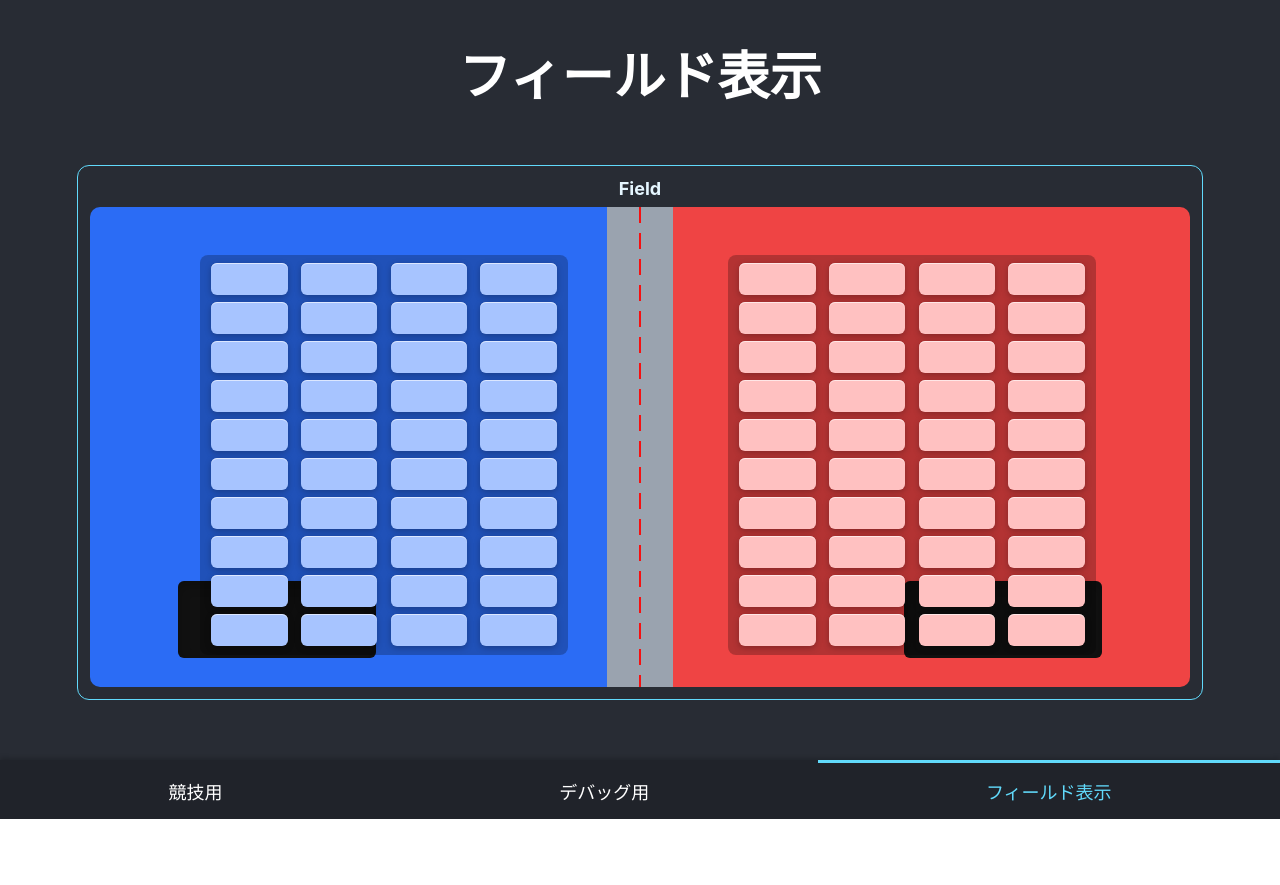
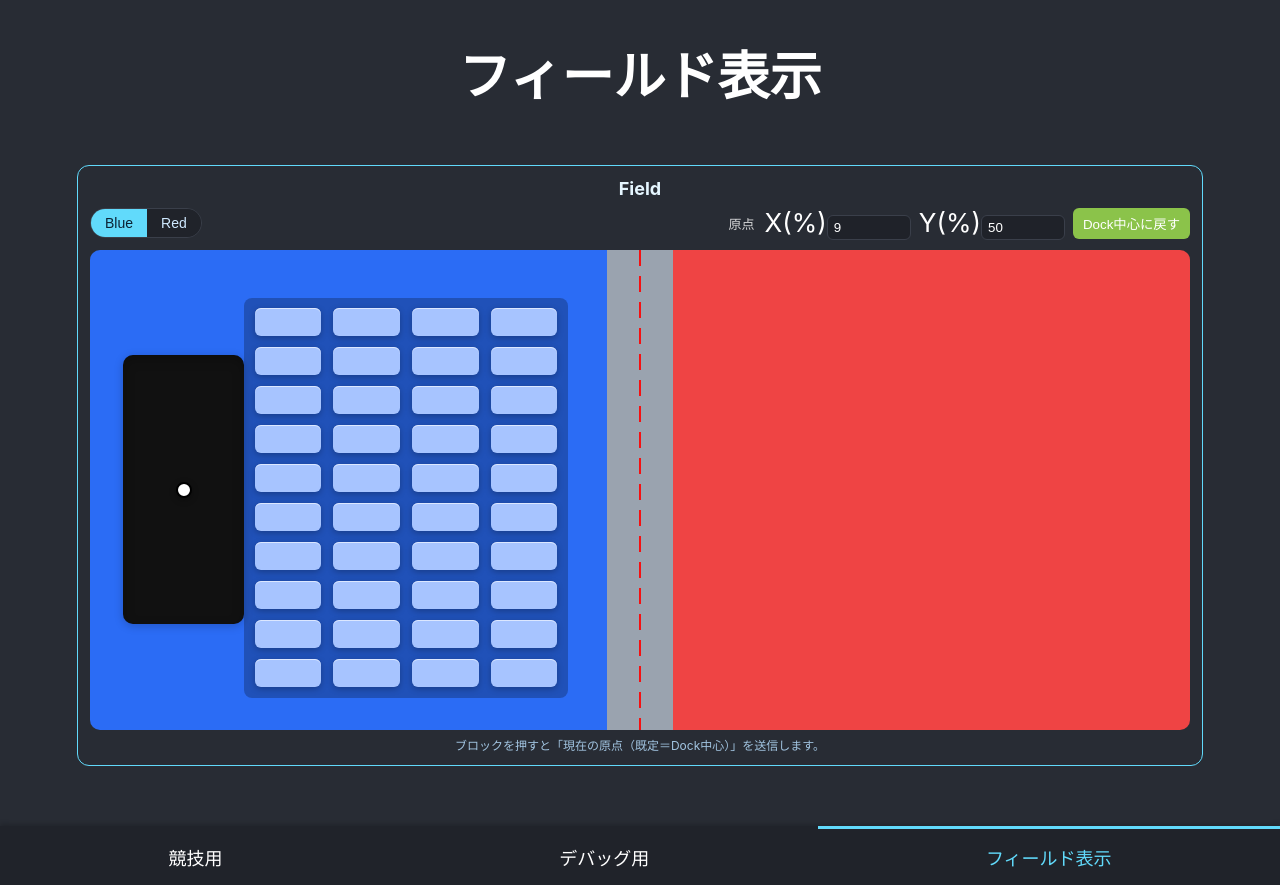
Before and after one commit to SameSameIndustry/catchrobo_app, a React (Create React App) app in the folder frontend/: page / in a window 1280 px wide. Both pictures are taken after a click on the button "フィールド表示". Before the commit the page ends 819 px from the top, so only its background shows below. Built offline with nearby package versions, Linux system fonts and the light colour scheme.

Commit message:
レイアウト変更

```diff
--- a/frontend/src/components/RobotField.css
+++ b/frontend/src/components/RobotField.css
@@ -4,27 +4,33 @@
   --red:  #ef4444;
   --mid:  #9aa3af;
 
-  /* 4×10 ブロック群の配置（左右は対称） */
+  /* 4×10 ブロック群（左右は対称） */
   --blocks-top: 10%;
   --blocks-h:   80%;
-  --blocks-w:   32%;
-  /* 右側のブロック群の left。左側はこれから対称計算 */
+  --blocks-w:   28%;
+  /* 右側のブロック群の left。左側は対称計算 */
   --blocks-right-left: 58%;
   --blocks-left-left:  calc(100% - (var(--blocks-right-left) + var(--blocks-w)));
+
+  /* 両端 Dock（黒長方形） */
+  --dock-w: 11%;
+  --dock-h: 56%;
+  --dock-margin: 3%;                        /* 画面端からの距離 */
+  --dock-top: calc(50% - var(--dock-h) / 2);
+  --dock-left-left:  var(--dock-margin);
+  --dock-right-left: calc(100% - var(--dock-margin) - var(--dock-w));
 }
 
-/* 外枠：幅は親に合わせつつ最大幅を抑える */
+/* 外枠 */
 .robot-field-outer {
   width: 100%;
-  max-width: 1100px;       /* 必要に応じて調整 */
+  max-width: 1100px;
   margin: 0 auto;
   padding: 12px;
   border: 1px solid #61dafb;
   border-radius: 12px;
   background: transparent;
 }
-
-/* タイトル */
 .robot-field-title {
   font-size: clamp(18px, 2.2vmin, 24px);
   font-weight: 700;
@@ -32,28 +38,50 @@
   color: #e5f6ff;
 }
 
-/* フィールド本体：16:9 を維持、画面からはみ出さないよう高さ上限 */
+/* コントロール */
+.field-controls {
+  display: flex;
+  gap: 16px;
+  align-items: center;
+  justify-content: space-between;
+  margin: 6px 0 10px;
+  flex-wrap: wrap;
+}
+.side-toggle {
+  display: inline-flex;
+  border: 1px solid #3a3f4a;
+  border-radius: 999px;
+  overflow: hidden;
+}
+.side-btn { padding: 6px 14px; background: #20232a; color: #cfe9ff; border: none; cursor: pointer; font-size: 14px; }
+.side-btn.active { background: #61dafb; color: #0b2233; }
+
+.origin-controls { display: inline-flex; gap: 8px; align-items: center; flex-wrap: wrap; }
+.origin-label { font-size: 13px; opacity: .8; margin-right: 2px; }
+.origin-controls input {
+  width: 70px; padding: 4px 6px; border-radius: 6px;
+  border: 1px solid #3a3f4a; background: #1f2229; color: #fff;
+}
+.bench-center-btn { background: #8bc34a; color: #fff; border: none; padding: 6px 10px; border-radius: 6px; cursor: pointer; }
+.bench-center-btn:hover { filter: brightness(1.05); }
+
+/* フィールド本体：16:9、中央灰帯＋赤点線 */
 .robot-field {
   position: relative;
   width: 100%;
   aspect-ratio: 16 / 9;
-  max-height: 60vh;        /* ★ タブを潰さないための上限 */
+  max-height: 60vh;
   border-radius: 10px;
   overflow: hidden;
   background:
-    /* 中央の灰帯 */
     linear-gradient(90deg, transparent 47%, var(--mid) 47% 53%, transparent 53%),
-    /* 左右カラー */
     linear-gradient(90deg, var(--blue) 0% 50%, var(--red) 50% 100%);
 }
-
-/* 中央の赤点線（装飾） */
 .robot-field::after {
   content: "";
   position: absolute;
   left: 50%;
-  top: 0;
-  bottom: 0;
+  top: 0; bottom: 0;
   width: 2px;
   transform: translateX(-50%);
   background: repeating-linear-gradient(
@@ -64,50 +92,45 @@
   pointer-events: none;
 }
 
-/* ベンチ（クリック不可の飾り） */
-.bench {
+/* Dock（黒い長方形） */
+.dock {
   position: absolute;
-  width: 18%;
-  height: 16%;
-  bottom: 6%;
+  top: var(--dock-top);
+  width: var(--dock-w);
+  height: var(--dock-h);
   background: #111;
-  border-radius: 6px;
-  box-shadow: 0 4px 12px rgba(0,0,0,.25) inset;
+  border-radius: 10px;
+  box-shadow: 0 4px 12px rgba(0,0,0,.25) inset, 0 2px 10px rgba(0,0,0,.2);
   pointer-events: none;
 }
-.bench-left  { left: 8%;  }
-.bench-right { right: 8%; }
+.dock-left  { left: var(--dock-left-left); }
+.dock-right { left: var(--dock-right-left); }
 
-/* === 4×10 ブロック群（ラッパーは触れない） === */
+/* 4×10 ブロック群 */
 .blocks-grid {
   position: absolute;
   top: var(--blocks-top);
   width: var(--blocks-w);
   height: var(--blocks-h);
-
   display: grid;
   grid-template-columns: repeat(var(--cols), 1fr);
   grid-template-rows: repeat(var(--rows), 1fr);
   gap: min(0.8vmin, 10px);
   padding: min(1.0vmin, 12px);
-
   background: rgba(0,0,0,0.25);
   border-radius: 8px;
   pointer-events: none;   /* ラッパーはクリック不可 */
 }
-
-/* 左右の配置 */
 .blocks-left  { left: var(--blocks-left-left);  }
 .blocks-right { left: var(--blocks-right-left); }
 
-/* === タップ可能な横長直方体 === */
+/* クリック可能なブロック */
 .block {
-  pointer-events: auto;   /* ←これだけ触れる */
+  pointer-events: auto;
   width: 92%;
-  aspect-ratio: 2.4 / 1;  /* 横長 */
+  aspect-ratio: 2.4 / 1;
   justify-self: center;
   align-self: center;
-
   border-radius: 6px;
   box-shadow:
     0 1px 0 rgba(255,255,255,.6) inset,
@@ -116,11 +139,8 @@
   transition: transform .06s ease, box-shadow .06s ease, filter .06s ease;
   touch-action: manipulation;
 }
-
-/* 色分け（右＝赤系、左＝青系） */
 .block-right { background: #ffc1c1; }
 .block-left  { background: #a7c4ff; }
-
 .block:hover,
 .block:focus-visible {
   outline: none;
@@ -129,19 +149,29 @@
     0 0 0 2px rgba(255,255,255,.6) inset,
     0 4px 10px rgba(0,0,0,.35);
 }
-.block:active {
-  transform: translateY(1px) scale(0.98);
+.block:active { transform: translateY(1px) scale(0.98); }
+
+/* 原点ドット（Dock中心 or カスタム） */
+.origin-dot {
+  position: absolute;
+  width: 12px; height: 12px; border-radius: 999px;
+  background: #fff; border: 2px solid #000;
+  transform: translate(-50%, -50%);
+  pointer-events: none;
+  box-shadow: 0 2px 6px rgba(0,0,0,.35);
 }
 
-/* 画面幅が狭いときは少し内側に寄せる */
+/* 補助 */
+.hint { margin-top: 6px; font-size: 12px; color: #b7dfff; opacity: .85; }
+
+/* レスポンシブ微調整 */
 @media (max-width: 900px) {
   :root {
-    --blocks-right-left: 55%;
-    --blocks-w: 38%;
+    --blocks-right-left: 60%;
+    --blocks-w: 30%;
+    --dock-w: 12%;
   }
 }
-
-/* 画面が低い環境ではさらに圧縮（任意） */
 @media (max-height: 720px) {
   .robot-field { max-height: 52vh; }
 }
--- a/frontend/src/components/RobotField.tsx
+++ b/frontend/src/components/RobotField.tsx
@@ -1,41 +1,93 @@
-import React, { useRef } from 'react';
+import React, { useEffect, useMemo, useRef, useState } from 'react';
 import { sendPosition } from '../api/robotAPI';
 import './RobotField.css';
 
-const ROWS = 10; // 縦
-const COLS = 4;  // 横
+const ROWS = 10;
+const COLS = 4;
+type Side = 'blue' | 'red';
 
 const RobotField: React.FC = () => {
   const fieldRef = useRef<HTMLDivElement>(null);
+  const dockLeftRef = useRef<HTMLDivElement>(null);
+  const dockRightRef = useRef<HTMLDivElement>(null);
 
+  const [side, setSide] = useState<Side>('blue');
+  const [originMode, setOriginMode] = useState<'dock' | 'custom'>('dock');
+  const [origin, setOrigin] = useState<{ x: number; y: number }>({ x: 0.5, y: 0.5 });
+
+  const rows = useMemo(() => ROWS, []);
+  const cols = useMemo(() => COLS, []);
+
+  // 選択側 Dock の中心（正規化）を計算
+  const computeDockCenter = () => {
+    const field = fieldRef.current;
+    const dock = side === 'blue' ? dockLeftRef.current : dockRightRef.current;
+    if (!field || !dock) return null;
+    const fr = field.getBoundingClientRect();
+    const dr = dock.getBoundingClientRect();
+    const cx = (dr.left + dr.width / 2 - fr.left) / fr.width;
+    const cy = (dr.top + dr.height / 2 - fr.top) / fr.height;
+    return { x: cx, y: cy };
+  };
+
+  // サイド変更時：Dock中心に追従
+  useEffect(() => {
+    if (originMode === 'dock') {
+      const c = computeDockCenter();
+      if (c) setOrigin(c);
+    }
+    // eslint-disable-next-line react-hooks/exhaustive-deps
+  }, [side]);
+
+  // リサイズでも Dock 中心に追従
+  useEffect(() => {
+    if (originMode !== 'dock' || !fieldRef.current) return;
+    const ro = new ResizeObserver(() => {
+      const c = computeDockCenter();
+      if (c) setOrigin(c);
+    });
+    ro.observe(fieldRef.current);
+    return () => ro.disconnect();
+    // eslint-disable-next-line react-hooks/exhaustive-deps
+  }, [originMode, side]);
+
+  // ブロック押下で現在の原点を送信（既定＝Dock中心）
   const handleBlockPointerDown = (e: React.PointerEvent<HTMLDivElement>) => {
     e.preventDefault();
-    const container = fieldRef.current;
-    if (!container) return;
-
-    const cRect = container.getBoundingClientRect();
-    const bRect = (e.currentTarget as HTMLDivElement).getBoundingClientRect();
-
-    const cx = bRect.left + bRect.width / 2 - cRect.left;
-    const cy = bRect.top + bRect.height / 2 - cRect.top;
-
-    const nx = cx / cRect.width;
-    const ny = cy / cRect.height;
-
-    sendPosition({ x: nx, y: ny, z: 0 })
-      .then((res) => console.log('sent', { nx, ny }, res))
+    sendPosition({ x: origin.x, y: origin.y, z: 0 })
+      .then((res) => console.log('sent origin', origin, res))
       .catch((err) => console.error('sendPosition error', err));
   };
 
-  const renderGrid = (side: 'left' | 'right') => (
+  // 原点 % 入力
+  const handleOriginPercentChange = (axis: 'x' | 'y', v: string) => {
+    const num = Math.min(100, Math.max(0, Number(v)));
+    setOriginMode('custom');
+    setOrigin((prev) => ({ ...prev, [axis]: num / 100 }));
+  };
+
+  const useDockCenter = () => {
+    const c = computeDockCenter();
+    if (c) {
+      setOriginMode('dock');
+      setOrigin(c);
+    }
+  };
+
+  const renderGrid = (which: 'left' | 'right') => {
+    const show =
+      (which === 'left' && side === 'blue') || (which === 'right' && side === 'red');
+    if (!show) return null;
+    const colorClass = which === 'left' ? 'block-left' : 'block-right';
+    return (
       <div
-      className={`blocks-grid blocks-${side}`}
-      style={{ '--rows': ROWS, '--cols': COLS } as React.CSSProperties}
+        className={`blocks-grid blocks-${which}`}
+        style={{ '--rows': rows, '--cols': cols } as React.CSSProperties}
       >
-      {Array.from({ length: ROWS * COLS }).map((_, i) => (
+        {Array.from({ length: rows * cols }).map((_, i) => (
           <div
-          key={`${side}-${i}`}
-          className={`block block-${side}`}
+            key={`${which}-${i}`}
+            className={`block ${colorClass}`}
             role="button"
             tabIndex={0}
             onPointerDown={handleBlockPointerDown}
@@ -50,20 +102,79 @@ const RobotField: React.FC = () => {
         ))}
       </div>
     );
+  };
 
   return (
     <div className="robot-field-outer">
       <div className="robot-field-title">Field</div>
 
+      {/* トグル & 原点UI */}
+      <div className="field-controls">
+        <div className="side-toggle" role="group" aria-label="side toggle">
+          <button
+            className={`side-btn ${side === 'blue' ? 'active' : ''}`}
+            onClick={() => setSide('blue')}
+          >
+            Blue
+          </button>
+          <button
+            className={`side-btn ${side === 'red' ? 'active' : ''}`}
+            onClick={() => setSide('red')}
+          >
+            Red
+          </button>
+        </div>
+
+        <div className="origin-controls">
+          <span className="origin-label">原点</span>
+          <label>
+            X(%)
+            <input
+              type="number"
+              min={0}
+              max={100}
+              value={Math.round(origin.x * 100)}
+              onChange={(e) => handleOriginPercentChange('x', e.target.value)}
+            />
+          </label>
+          <label>
+            Y(%)
+            <input
+              type="number"
+              min={0}
+              max={100}
+              value={Math.round(origin.y * 100)}
+              onChange={(e) => handleOriginPercentChange('y', e.target.value)}
+            />
+          </label>
+          <button className="bench-center-btn" onClick={useDockCenter}>
+            Dock中心に戻す
+          </button>
+        </div>
+      </div>
+
       <div ref={fieldRef} className="robot-field" aria-label="robot field">
-        {/* 装飾（クリック不可） */}
-        <div className="bench bench-left" />
-        <div className="bench bench-right" />
+        {/* 中央の灰帯 + 点線はCSS背景にて */}
 
-        {/* ★ 左右どちらにも 4×10 を配置 */}
+        {/* 両端の Dock（黒い長方形）— 選択側のみ表示 */}
+        {side === 'blue' ? (
+          <div ref={dockLeftRef} className="dock dock-left" />
+        ) : (
+          <div ref={dockRightRef} className="dock dock-right" />
+        )}
+
+        {/* 4×10 ブロック（片側だけ表示） */}
         {renderGrid('left')}
         {renderGrid('right')}
+
+        {/* 原点可視化 */}
+        <div
+          className="origin-dot"
+          style={{ left: `${origin.x * 100}%`, top: `${origin.y * 100}%` }}
+        />
       </div>
+
+      <div className="hint">ブロックを押すと「現在の原点（既定＝Dock中心）」を送信します。</div>
     </div>
   );
 };
```
Lines whose indentation alone changed are shown as unchanged.
